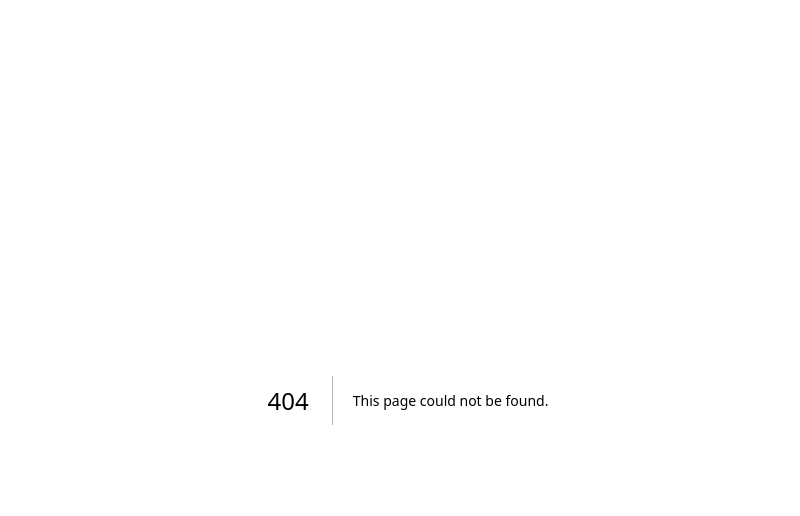
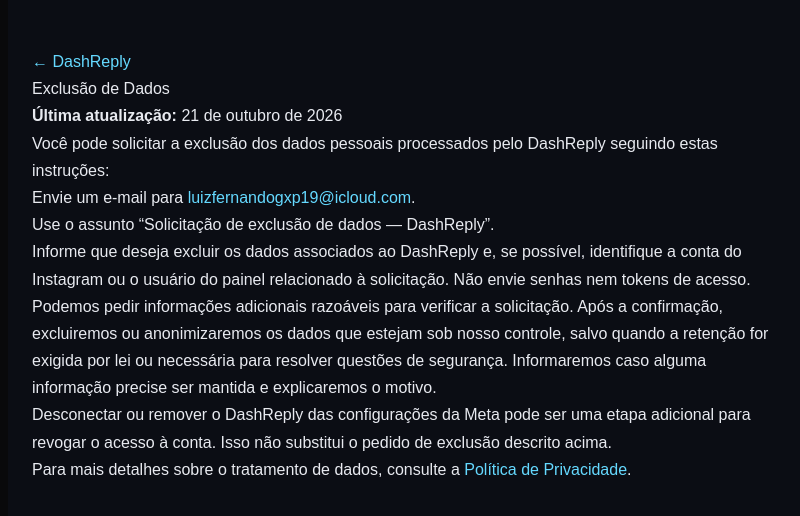
Before and after one commit to oluiixz-ai/DashReply, a Next.js app: page /data-deletion in a window 1280 px wide. Before the commit this address had no page. Shown: the top 516 px of the page, without its empty margins (232-1032 px from the left). Built offline with nearby package versions, Linux system fonts and the light colour scheme.

Commit message:
Add public data deletion instructions page

```diff
--- /dev/null
+++ b/src/app/data-deletion/page.tsx
@@ -0,0 +1,20 @@
+export const metadata = { title: "Exclusão de Dados | DashReply", description: "Como solicitar a exclusão de dados do DashReply." };
+
+export default function DataDeletionPage() {
+  return (
+    <main style={{maxWidth:800,margin:"0 auto",padding:"48px 24px",fontFamily:"Arial, sans-serif",lineHeight:1.7,color:"#e8eaf0",background:"#0b0d14",minHeight:"100vh"}}>
+      <a href="/" style={{color:"#65d9ff"}}>← DashReply</a>
+      <h1>Exclusão de Dados</h1>
+      <p><strong>Última atualização:</strong> 21 de outubro de 2026</p>
+      <p>Você pode solicitar a exclusão dos dados pessoais processados pelo DashReply seguindo estas instruções:</p>
+      <ol>
+        <li>Envie um e-mail para <a style={{color:"#65d9ff"}} href="mailto:luizfernandogxp19@icloud.com?subject=Solicita%C3%A7%C3%A3o%20de%20exclus%C3%A3o%20de%20dados%20-%20DashReply">luizfernandogxp19@icloud.com</a>.</li>
+        <li>Use o assunto “Solicitação de exclusão de dados — DashReply”.</li>
+        <li>Informe que deseja excluir os dados associados ao DashReply e, se possível, identifique a conta do Instagram ou o usuário do painel relacionado à solicitação. Não envie senhas nem tokens de acesso.</li>
+      </ol>
+      <p>Podemos pedir informações adicionais razoáveis para verificar a solicitação. Após a confirmação, excluiremos ou anonimizaremos os dados que estejam sob nosso controle, salvo quando a retenção for exigida por lei ou necessária para resolver questões de segurança. Informaremos caso alguma informação precise ser mantida e explicaremos o motivo.</p>
+      <p>Desconectar ou remover o DashReply das configurações da Meta pode ser uma etapa adicional para revogar o acesso à conta. Isso não substitui o pedido de exclusão descrito acima.</p>
+      <p>Para mais detalhes sobre o tratamento de dados, consulte a <a style={{color:"#65d9ff"}} href="/privacy">Política de Privacidade</a>.</p>
+    </main>
+  );
+}
```
